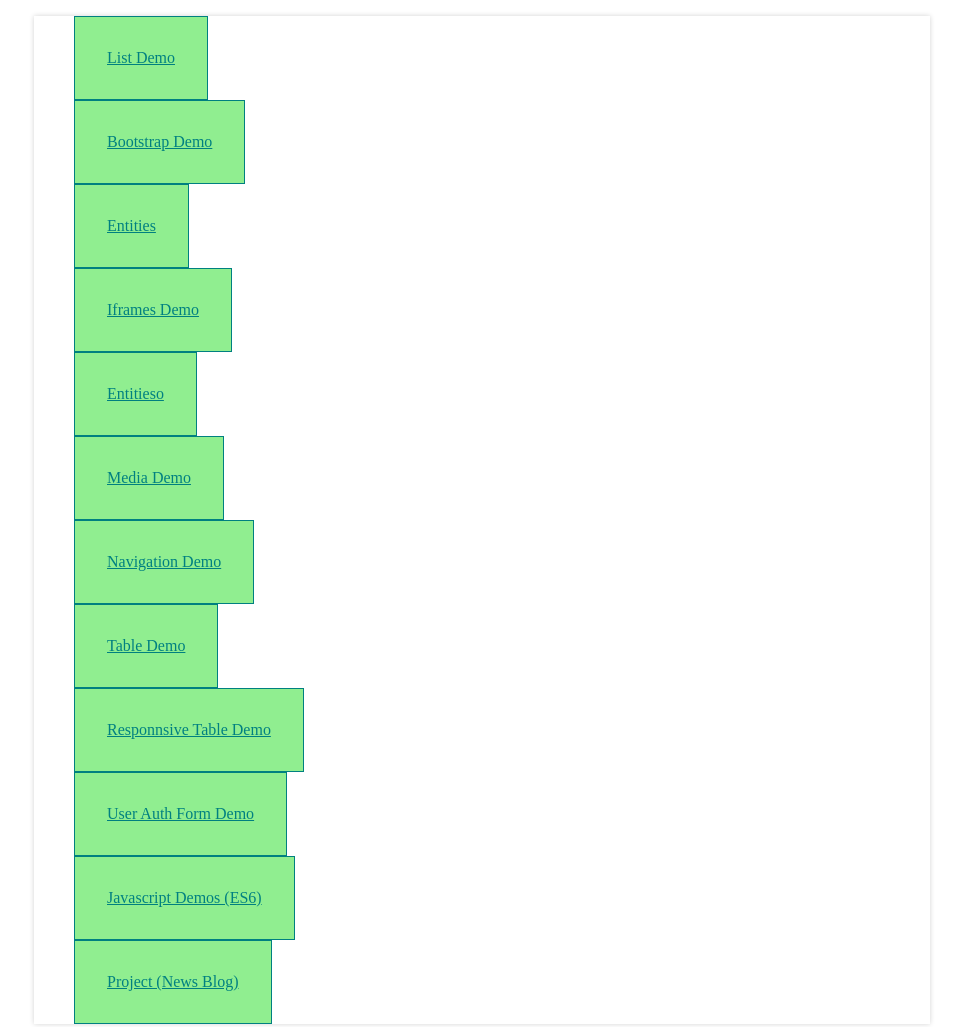
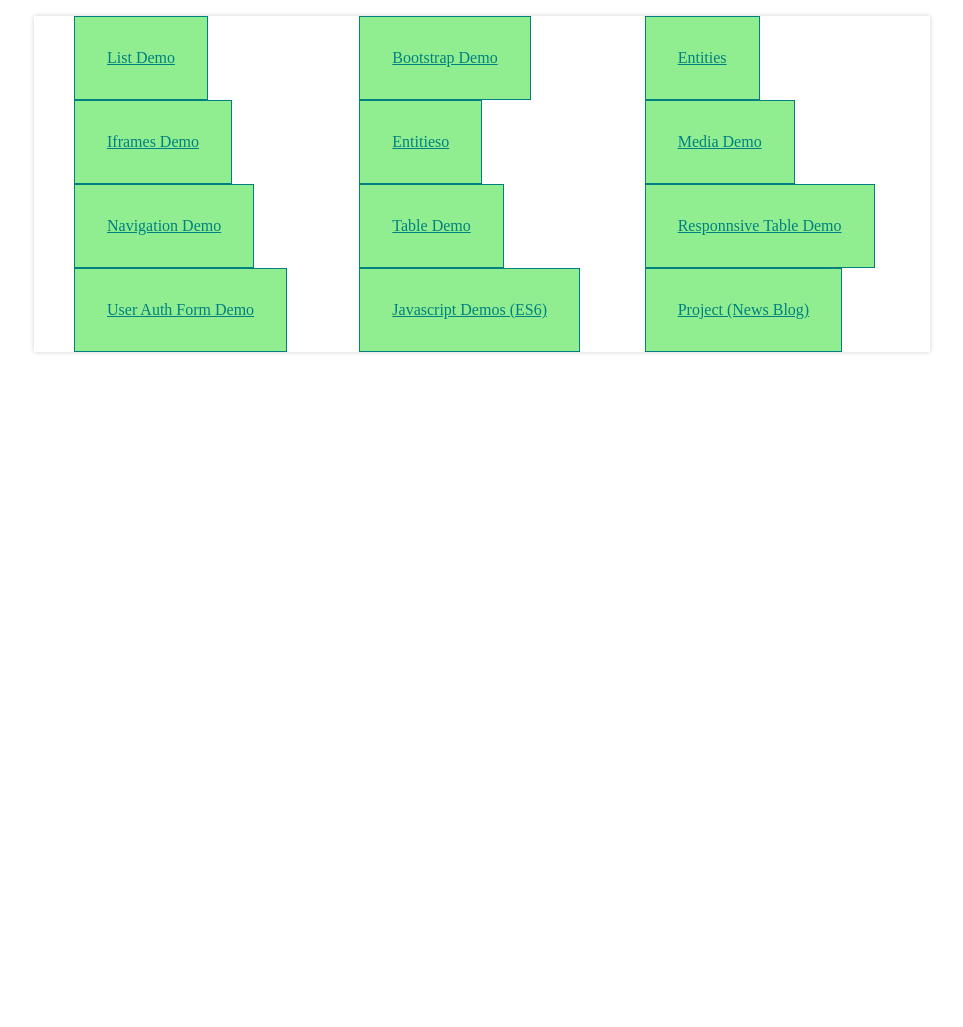
Before and after one commit to imcodes/Web-Dev-Class, a plain HTML site: page index.html in a window 1280 px wide. Shown: the whole page, without its empty margins (158-1121 px from the left). After the commit the page ends 800 px from the top, so only its background shows below. Drawn offline with Linux system fonts and the light colour scheme.

Commit message:
Update index.html

```diff
--- a/index.html
+++ b/index.html
@@ -14,7 +14,7 @@
       nav > ul{
         list-style:none;
         display:grid;
-        grid-template-columns:repeat(1fr,3);
+        grid-template-columns:1fr 1fr 1fr;
       }
       nav > ul li a{
         padding:2rem;
```
